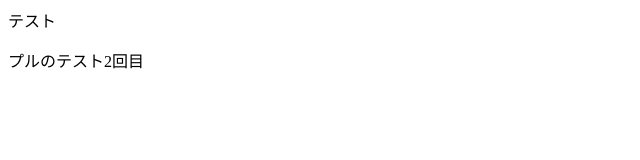
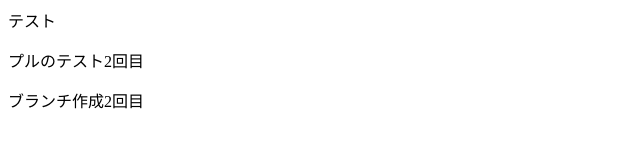
Before and after one commit to H-Wami/git-test2, a plain HTML site: page index.html in a window 1280 px wide. Shown: the whole page, without its empty margins (0-640 px from the left). Drawn offline with Linux system fonts and the light colour scheme.

Commit message:
ブランチ作成2回目

```diff
--- a/index.html
+++ b/index.html
@@ -1,2 +1,3 @@
 <p>テスト</p>
 <p>プルのテスト2回目</p>
+<p>ブランチ作成2回目</p>
```
